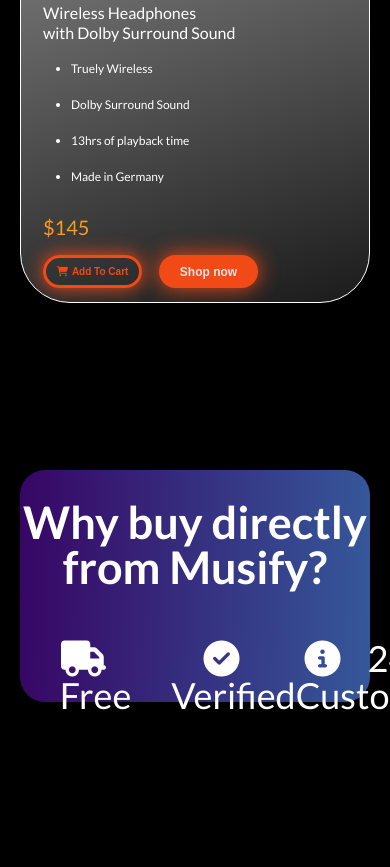
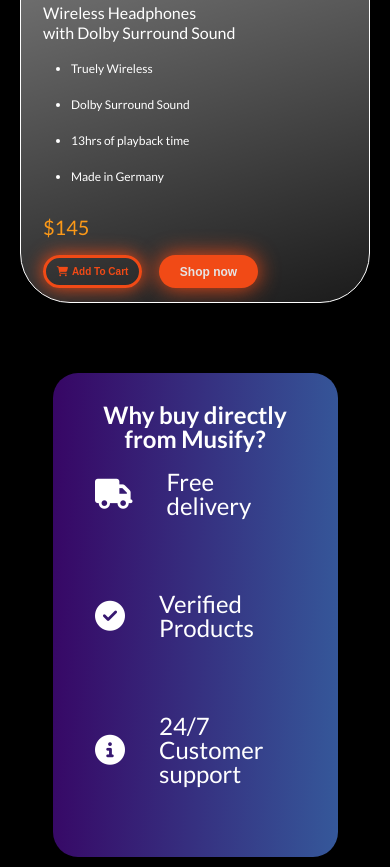
Before and after one commit to StepanHovsepyan7/Musify-Headphones, a plain HTML site: page index.html in a window 390 px wide. Shown: the part 2376-3243 px from the top of the page. Before the commit the page ends 3088 px from the top, so only its background shows below. Drawn offline with Linux system fonts and the light colour scheme.

Commit message:
finished the responsive of the 3 sections

```diff
--- a/css/media.css
+++ b/css/media.css
@@ -14,6 +14,15 @@
   }
 
   .trendsParent {
+    flex-wrap: wrap !important;
+  }
+}
+
+@media  screen and (max-width: 1200px) {
+  .adContent span{
+    font-size: 24px !important;
+  }
+  .adContent{
     flex-wrap: wrap !important;
   }
 }
@@ -46,6 +55,13 @@
 @media  screen and (max-width: 900px) {
   .headphoneCards2 {
     display: none;
+  }
+  .adContent{
+    gap: 15px !important;
+  }
+
+  .adParent h1 {
+    font-size: 35px !important;
   }
 }
 
@@ -96,6 +112,46 @@
   }
   .trendsCard:nth-child(3){
     display:  none !important;
+  }
+}
+
+
+@media screen and (max-width:550px) {
+  .adParent {
+    height: 484px !important;
+    width: 285px;
+    margin: 0 auto;
+    margin-top: 50px !important;
+  }
+
+  .adContent{
+    flex-direction: column !important;
+    gap: 74px !important;
+    margin: 0 auto !important;
+    padding-top: 19px !important;
+  }
+
+  .adContent span{
+    font-size: 24px !important;
+  }
+
+  .adContent div {
+    display: flex !important;
+    align-items: center !important;
+    text-align: start !important;
+    gap: 10px !important;
+    justify-content: flex-start !important;
+    max-width: 200px !important;
+}
+  .adParent h1 {
+    margin: 0 auto;
+    max-width: 190px !important;
+    min-height: 58px !important;
+    font-size: 24px !important;
+  }
+
+  .adContent i {
+    font-size: 30px !important;
   }
 }
 
--- a/js/script.js
+++ b/js/script.js
@@ -12,6 +12,7 @@ let navIconsA = document.querySelectorAll('.navIcons a')
 let faarrowdown =  document.getElementsByClassName('fa-arrow-down')[0]
 let menuIcon = document.getElementsByClassName ('menuIcon')[0];
 let headerNav = document.getElementsByClassName('headerNav')[0];
+let topBtn2 = document.getElementsByClassName('topBtn2')[0];
 
 
 
@@ -111,7 +112,6 @@ changeMode.addEventListener('click', () => {
         )`;
         headerNav.style.backdropFilter = 'blur(30px)';
         topParagraph.classList.add('light-mode-text');
-
         faarrowdown.style.border = '1px solid black';
         faarrowdown.style.color = 'black';
         menuIcon.style.color ='black';
@@ -142,6 +142,14 @@ changeMode.addEventListener('click', () => {
             e.classList.add('lightMode');
             e.classList.remove('dark-mode');
         });
+
+        topBtn2.addEventListener('mouseover', () => {
+            topBtn2.style.color = 'black';
+        });
+
+        topBtn2.addEventListener('mouseout', () => {
+            topBtn2.style.color = '';
+        });
     }
 
     windowSize();
```
